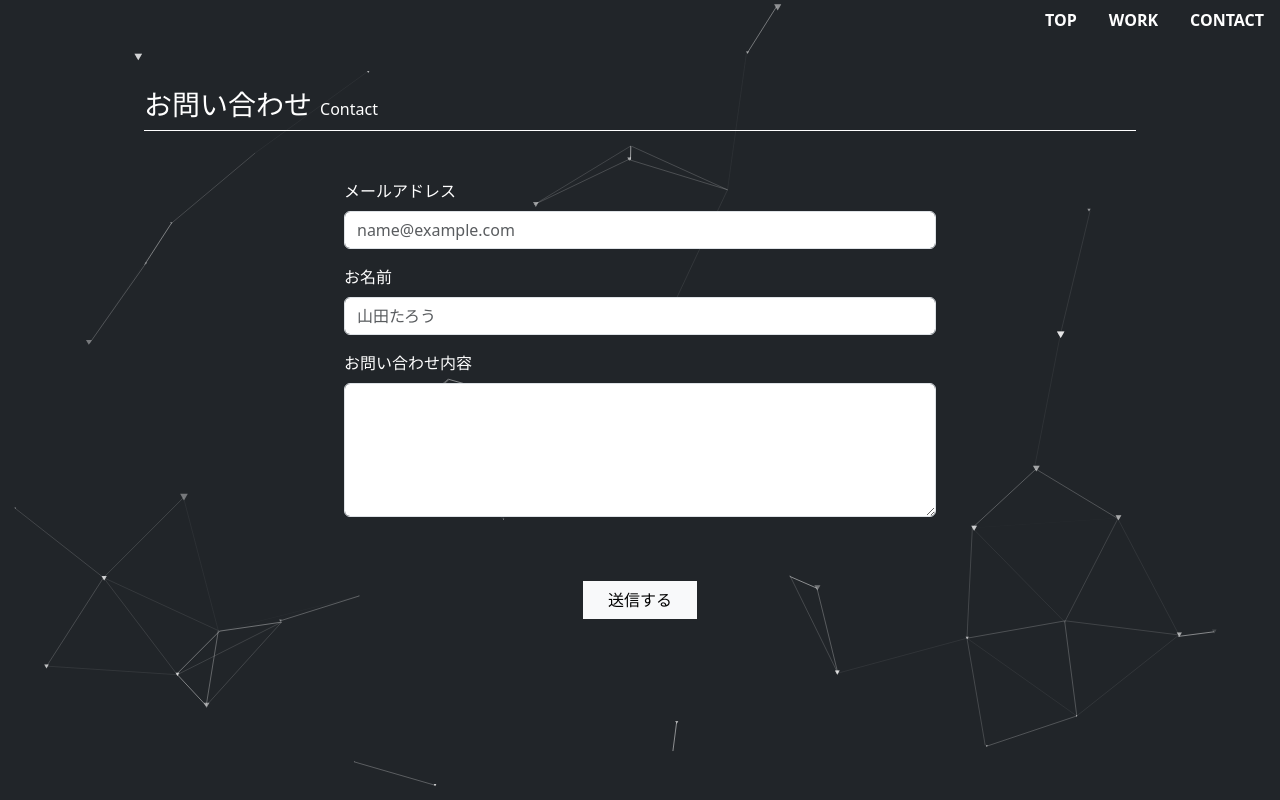
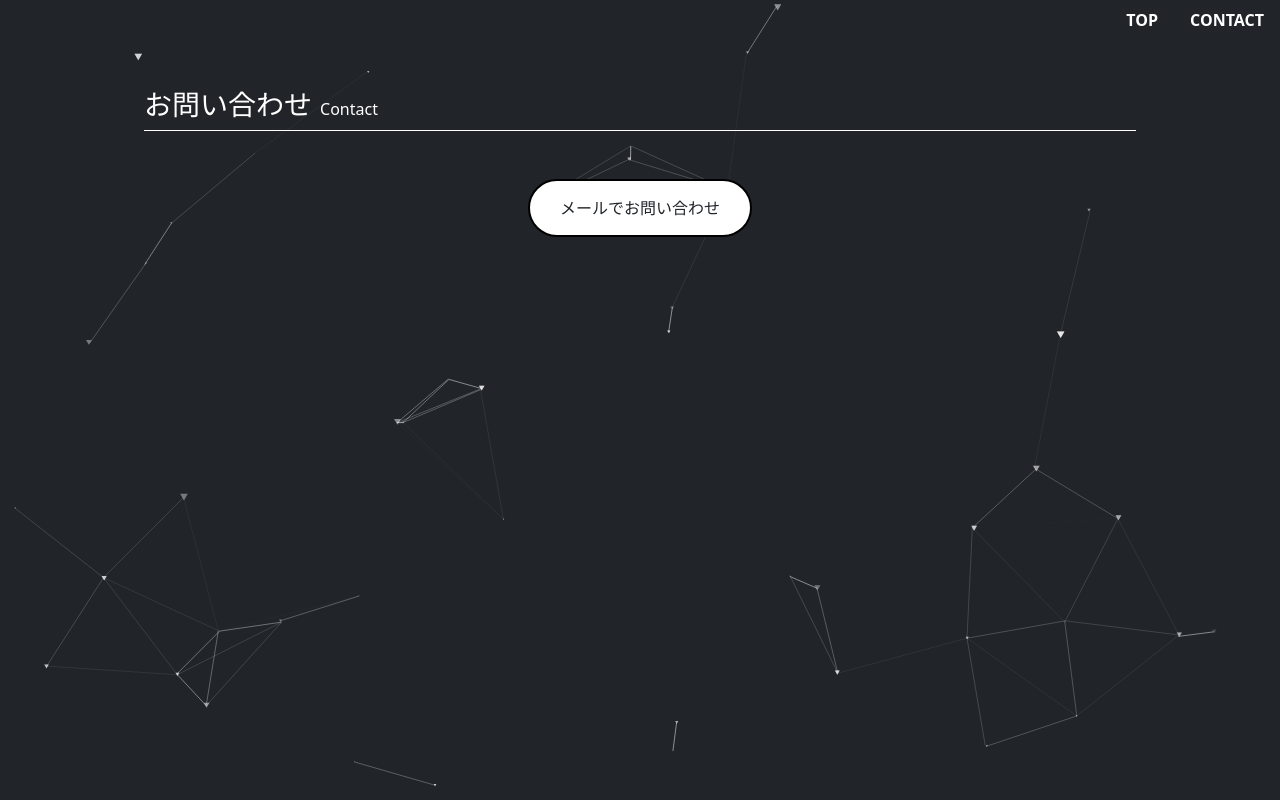
Before and after one commit to goto-0921/sakacore.net, a PHP site: page /contact in a window 1280 px wide. Run offline with PHP 8.4, Linux system fonts and the light colour scheme; some libraries are stand-ins or nearby versions.

Commit message:
コミット

```diff
--- a/public/contact.php
+++ b/public/contact.php
@@ -19,8 +19,8 @@
         <div class="mx-auto mt-5" style="max-width: 1024px;">
             <p class="h3 pb-2 mx-3 mb-5 text-white border-bottom border-white title">お問い合わせ<span class="ms-2">Contact</span></p>
 
-            <div class="mx-auto" style="max-width: 624px;">
-                <form action="/contact" method="post">
+            <div class="mx-auto text-center" style="max-width: 624px;">
+                <!-- <form action="/contact" method="post">
                     <div class="mx-3 mb-3">
                         <label for="mail" class="form-label text-white">メールアドレス</label>
                         <input type="email" name="mail" class="form-control" id="mail" placeholder="name@example.com">
@@ -39,7 +39,9 @@
                     <div class="text-center pt-5">
                         <button type="submit" name="submit" value="save" class="btn btn-light px-4">送信する</button>
                     </div>
-                </form>
+                </form> -->
+
+                <a href="mailto:sui.nano0921@gmail.com" class="btn btn-border">メールでお問い合わせ</a>
             </div>
         </div>
 
@@ -47,6 +49,18 @@
             p.title span { font-size: 16px; }
 
             button.btn { border-radius: initial; }
+
+            a.btn-border {
+                border: 2px solid #000;
+                background: #fff;
+                border-radius: 100px;
+                padding: 15px 30px;
+                display: inline-block;
+            }
+
+            a.btn-border:hover {
+                background: #fff;
+            }
         </style>
     </div>
 
--- a/public/inc/head.php
+++ b/public/inc/head.php
@@ -1,7 +1,7 @@
 <head>
     <meta charset="UTF-8">
     <meta name="viewport" content="width=device-width,initial-scale=1">
-    <title>Document HP</title>
+    <title>taiki_goto HP</title>
 
     <link href="https://cdn.jsdelivr.net/npm/bootstrap@5.3.0/dist/css/bootstrap.min.css" rel="stylesheet" integrity="sha384-9ndCyUaIbzAi2FUVXJi0CjmCapSmO7SnpJef0486qhLnuZ2cdeRhO02iuK6FUUVM" crossorigin="anonymous">
 
--- a/public/inc/header.php
+++ b/public/inc/header.php
@@ -3,9 +3,9 @@
         <li class="nav-item">
             <a class="nav-link" href="/">TOP</a>
         </li>
-        <li class="nav-item">
+        <!-- <li class="nav-item">
             <a class="nav-link" href="#">WORK</a>
-        </li>
+        </li> -->
         <li class="nav-item">
             <a class="nav-link" href="/contact">CONTACT</a>
         </li>
```
Also changed, not shown: public/index.php (+6 -6 lines), 1 other file.
